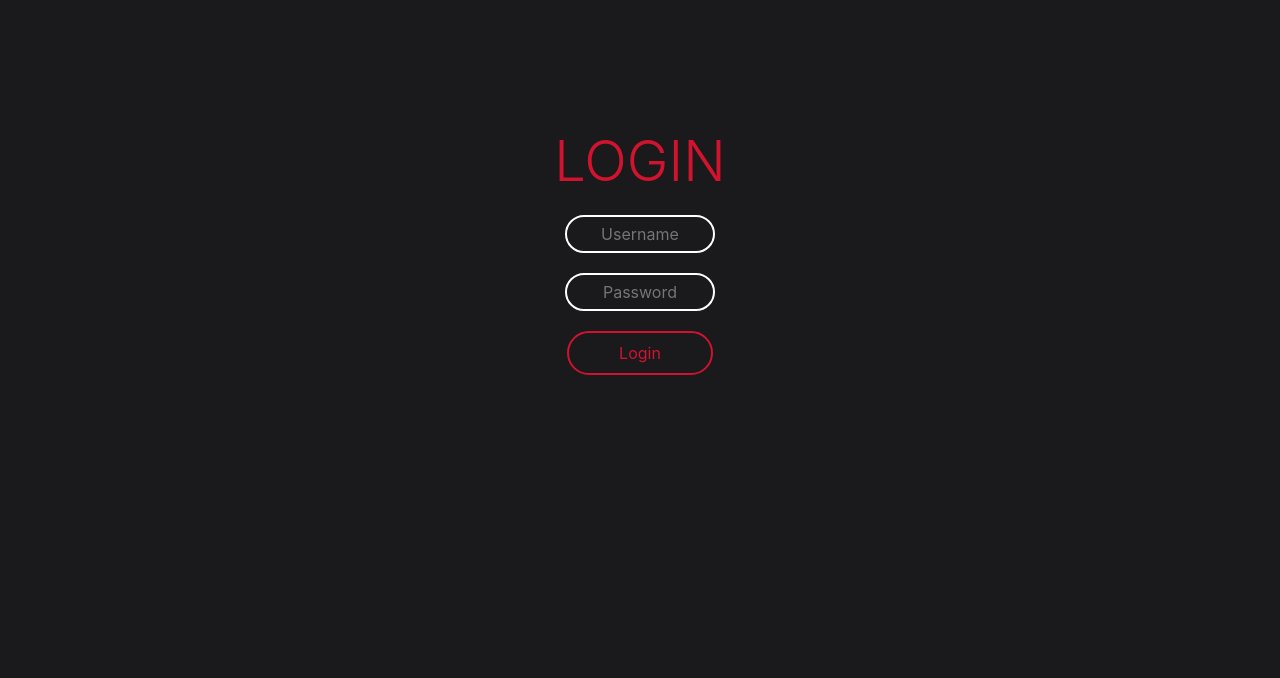
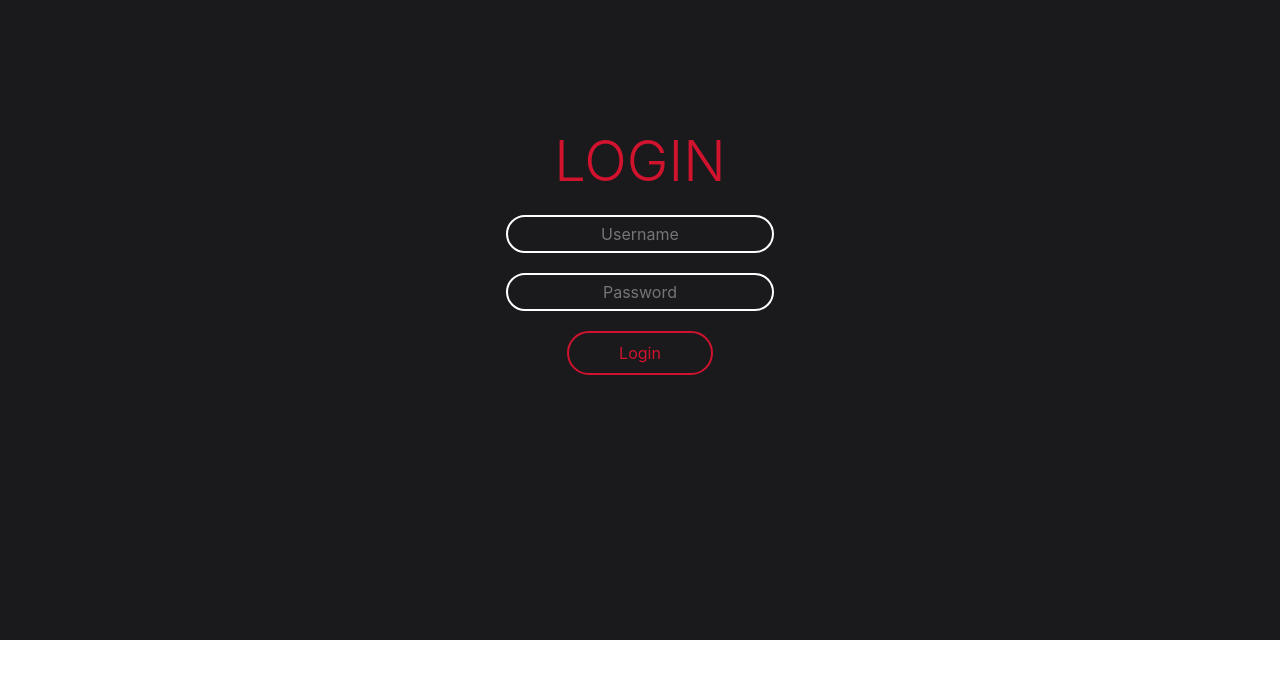
Before and after one commit to K-Hariprasad/LoginPage, a plain HTML site: page index.html in a window 1280 px wide. Drawn offline with nearby package versions, Linux system fonts and the light colour scheme.

Commit message:
corrections

```diff
--- a/index.html
+++ b/index.html
@@ -6,7 +6,8 @@
     <link rel="stylesheet" href="style.css">
     <link href="https://stackpath.bootstrapcdn.com/bootstrap/4.5.0/css/bootstrap.min.css" rel="stylesheet">
   </head>
-  <body id="body">
+  <body >
+    <div class="main">
       <div class="col-md-4 offset-md-4">
         <form class="box">
           <h1 class="text-center display-4">Login</h1>
@@ -17,5 +18,7 @@
 
       </div>
 
+    </div>
+
   </body>
 </html>
--- a/style.css
+++ b/style.css
@@ -1,6 +1,7 @@
-#body{
+.main{
   background: #1A1A1D;
   padding-top:10% ;
+  min-height: 80vh;
 }
 
 .box h1{
@@ -15,15 +16,13 @@
   text-align: center;
   border: 2px solid white;
   padding: 5px 8px;
-  width: 150px;
   outline: none;
   color: white;
   border-radius: 24px;
   transition: 0.25s;
 }
 .box input[type = "text"]:focus,.box input[type = "password"]:focus{
-  width: 200px;
-  border-color:  #F13C;
+    border-color:  #F13C;
 }
 .box input[type = "submit"]{
   border:0;
```
Lines whose indentation alone changed are shown as unchanged.
